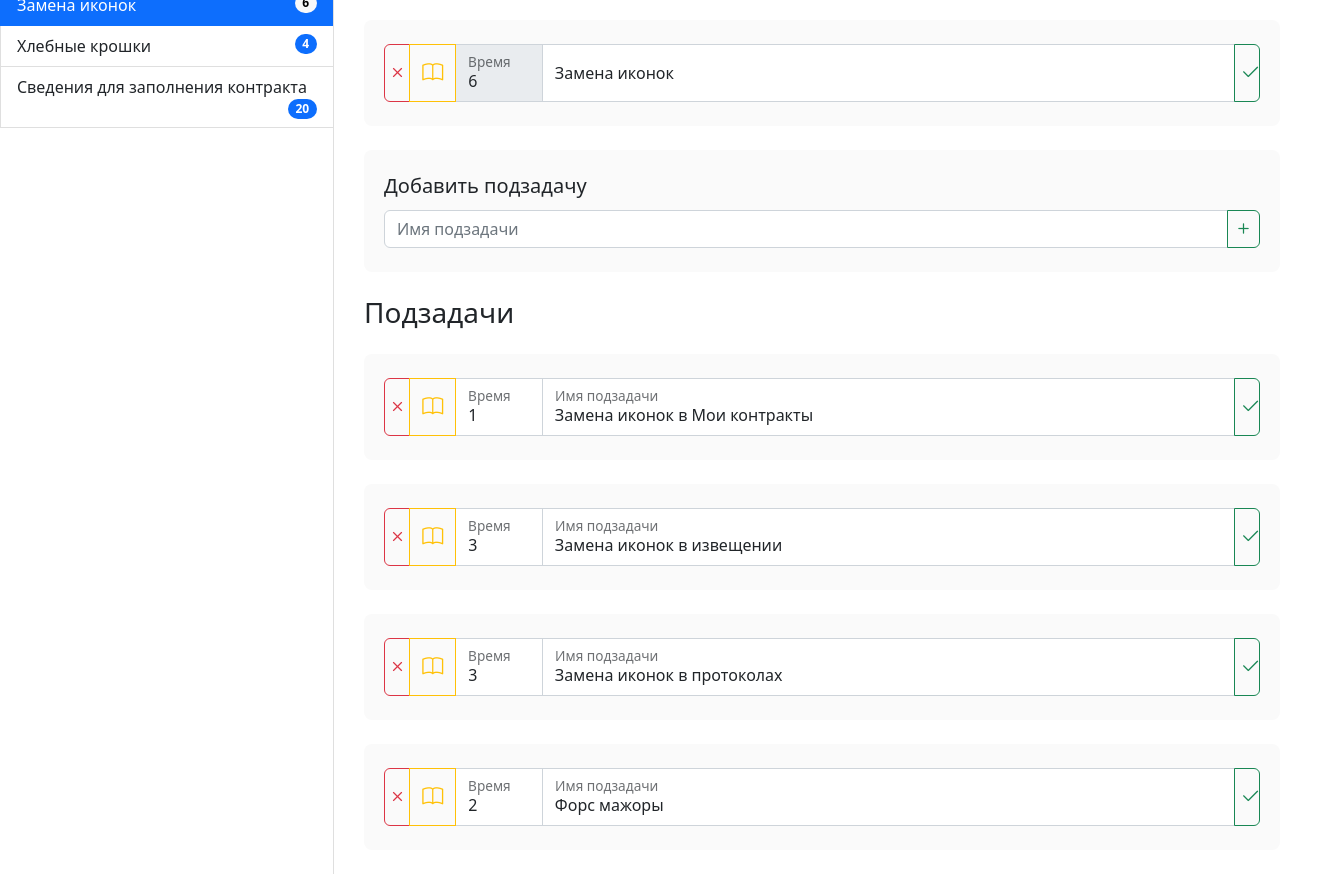
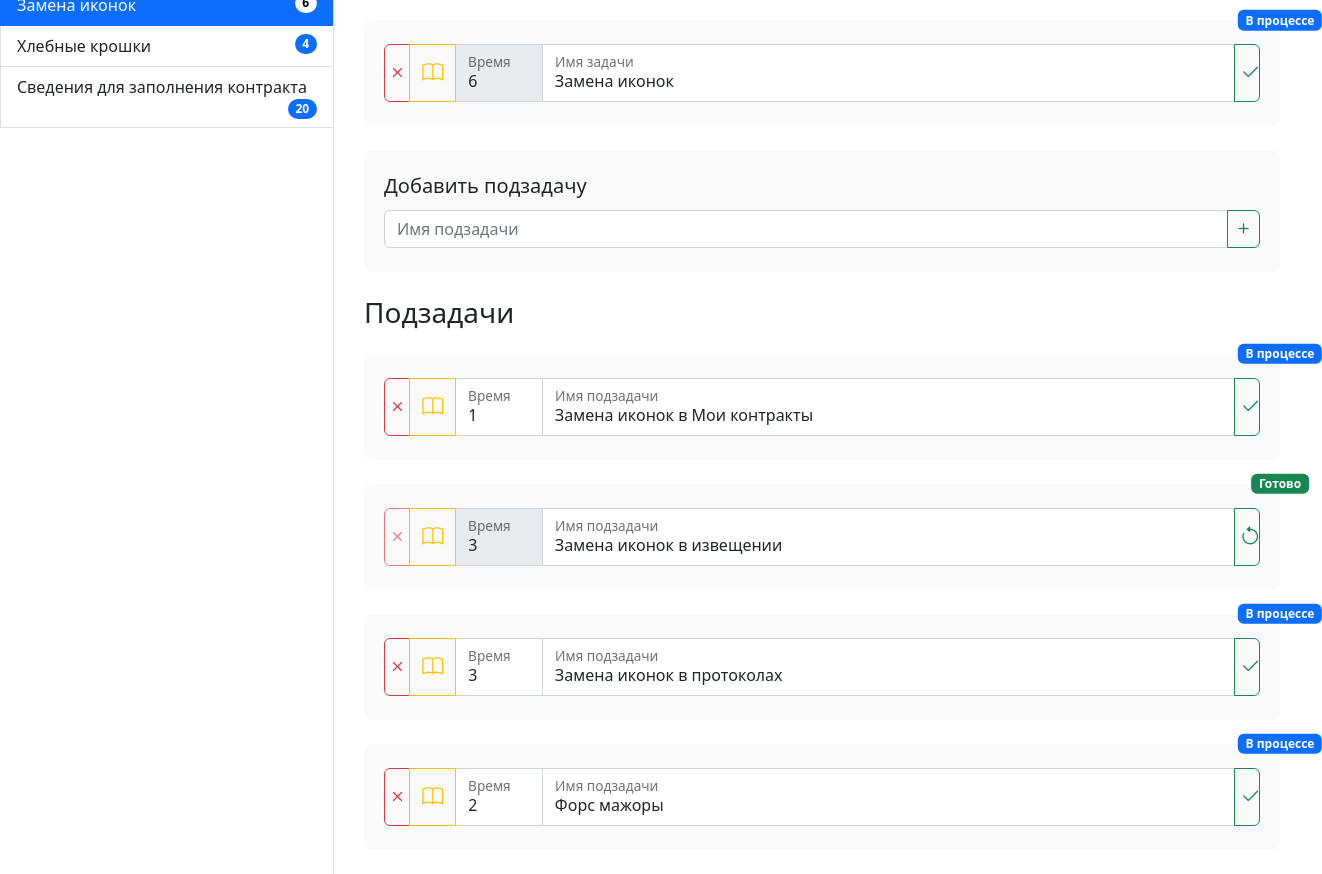
Before and after one commit to kharitonovVlad/taskToDo, a website built with webpack: page src/index.html in a window 1280 px wide. Shown: the part 52-926 px from the top of the page, 1322 px wide, since content can reach past the window. Built offline with nearby package versions, Linux system fonts and the light colour scheme.

Commit message:
Добавление бейджей к задачам

```diff
--- a/src/index.html
+++ b/src/index.html
@@ -41,7 +41,14 @@
       </section>
       <section class="content">
         <h2>Задача</h2>
-        <div class="section-container">
+        <div class="section-container position-relative">
+          <span
+            class="position-absolute top-0 start-100 translate-middle badge bg-primary"
+          >
+            В процессе
+            <span class="visually-hidden">Статус</span>
+          </span>
+
           <div class="input-group task-name">
             <button class="btn btn-outline-danger remove-button" type="button">
               <i class="bi bi-x"></i>
@@ -67,12 +74,16 @@
               />
               <label for="hoursInput">Время</label>
             </div>
-            <input
-              type="text"
-              class="form-control"
-              value="Замена иконок"
-              aria-label="Имя задачи"
-            />
+            <div class="form-floating">
+              <input
+                type="text"
+                class="form-control"
+                id="subNameInput"
+                placeholder="Имя задачи"
+                value="Замена иконок"
+              />
+              <label for="subNameInput">Имя задачи</label>
+            </div>
             <button class="btn btn-outline-success done" type="button">
               <i class="bi bi-check2"></i>
             </button>
@@ -109,7 +120,14 @@
 
         <h3>Подзадачи</h3>
 
-        <div class="section-container">
+        <div class="section-container position-relative">
+          <span
+            class="position-absolute top-0 start-100 translate-middle badge bg-primary"
+          >
+            В процессе
+            <span class="visually-hidden">Статус</span>
+          </span>
+
           <div class="input-group sub-name">
             <button class="btn btn-outline-danger remove-button" type="button">
               <i class="bi bi-x"></i>
@@ -162,9 +180,20 @@
           </div>
         </div>
 
-        <div class="section-container">
+        <div class="section-container position-relative">
+          <span
+            class="position-absolute top-0 start-100 translate-middle badge bg-success"
+          >
+            Готово
+            <span class="visually-hidden">Статус</span>
+          </span>
+
           <div class="input-group sub-name">
-            <button class="btn btn-outline-danger remove-button" type="button">
+            <button
+              class="btn btn-outline-danger remove-button"
+              type="button"
+              disabled
+            >
               <i class="bi bi-x"></i>
             </button>
             <button
@@ -184,6 +213,7 @@
                 id="hoursInput2"
                 placeholder="ч"
                 value="3"
+                disabled
               />
               <label for="hoursInput2">Время</label>
             </div>
@@ -198,7 +228,7 @@
               <label for="subNameInput2">Имя подзадачи</label>
             </div>
             <button class="btn btn-outline-success done" type="button">
-              <i class="bi bi-check2"></i>
+              <i class="bi bi-arrow-counterclockwise"></i>
             </button>
           </div>
           <div class="description">
@@ -213,7 +243,14 @@
           </div>
         </div>
 
-        <div class="section-container">
+        <div class="section-container position-relative">
+          <span
+            class="position-absolute top-0 start-100 translate-middle badge bg-primary"
+          >
+            В процессе
+            <span class="visually-hidden">Статус</span>
+          </span>
+
           <div class="input-group sub-name">
             <button class="btn btn-outline-danger remove-button" type="button">
               <i class="bi bi-x"></i>
@@ -264,7 +301,14 @@
           </div>
         </div>
 
-        <div class="section-container">
+        <div class="section-container position-relative">
+          <span
+            class="position-absolute top-0 start-100 translate-middle badge bg-primary"
+          >
+            В процессе
+            <span class="visually-hidden">Статус</span>
+          </span>
+
           <div class="input-group sub-name">
             <button class="btn btn-outline-danger remove-button" type="button">
               <i class="bi bi-x"></i>
```
